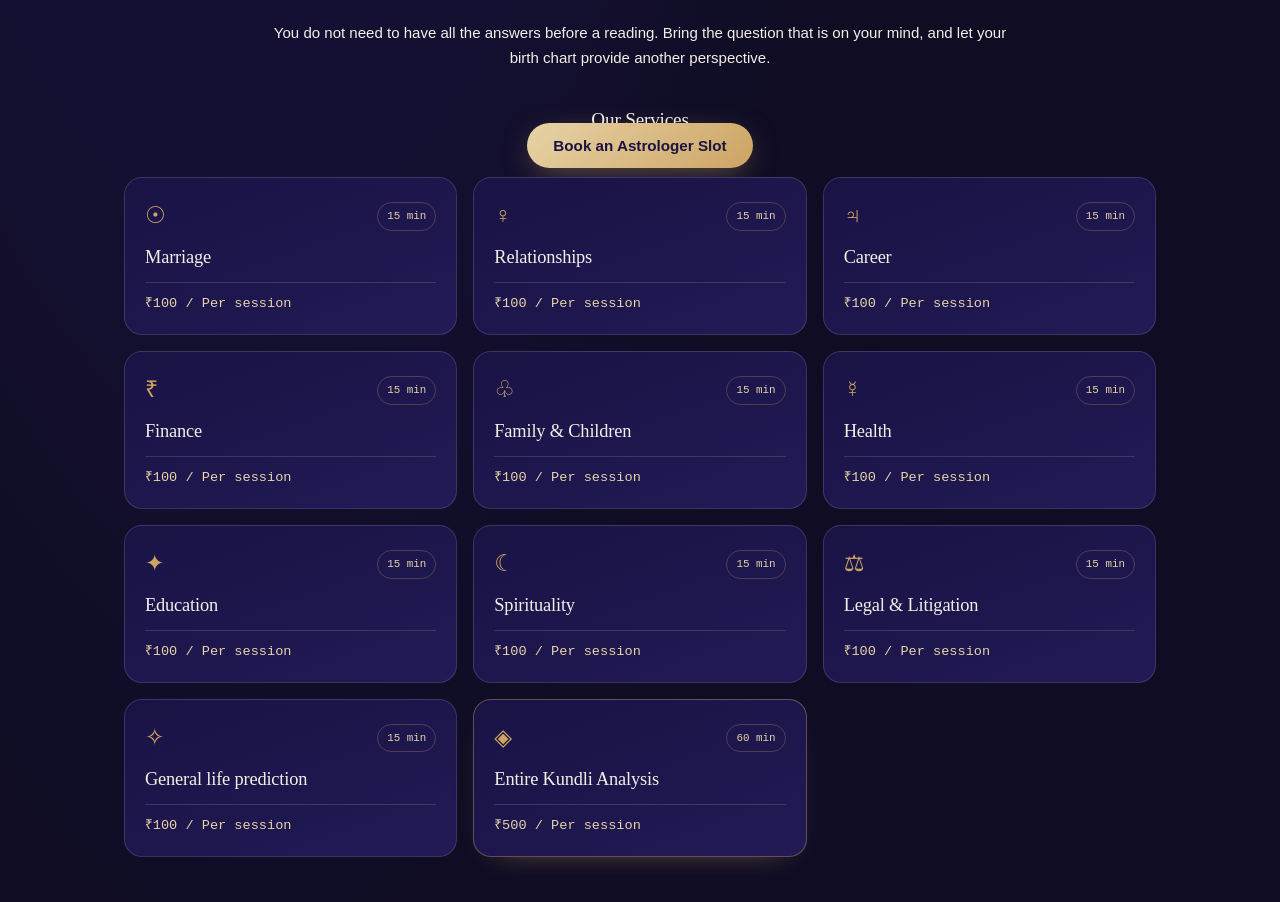
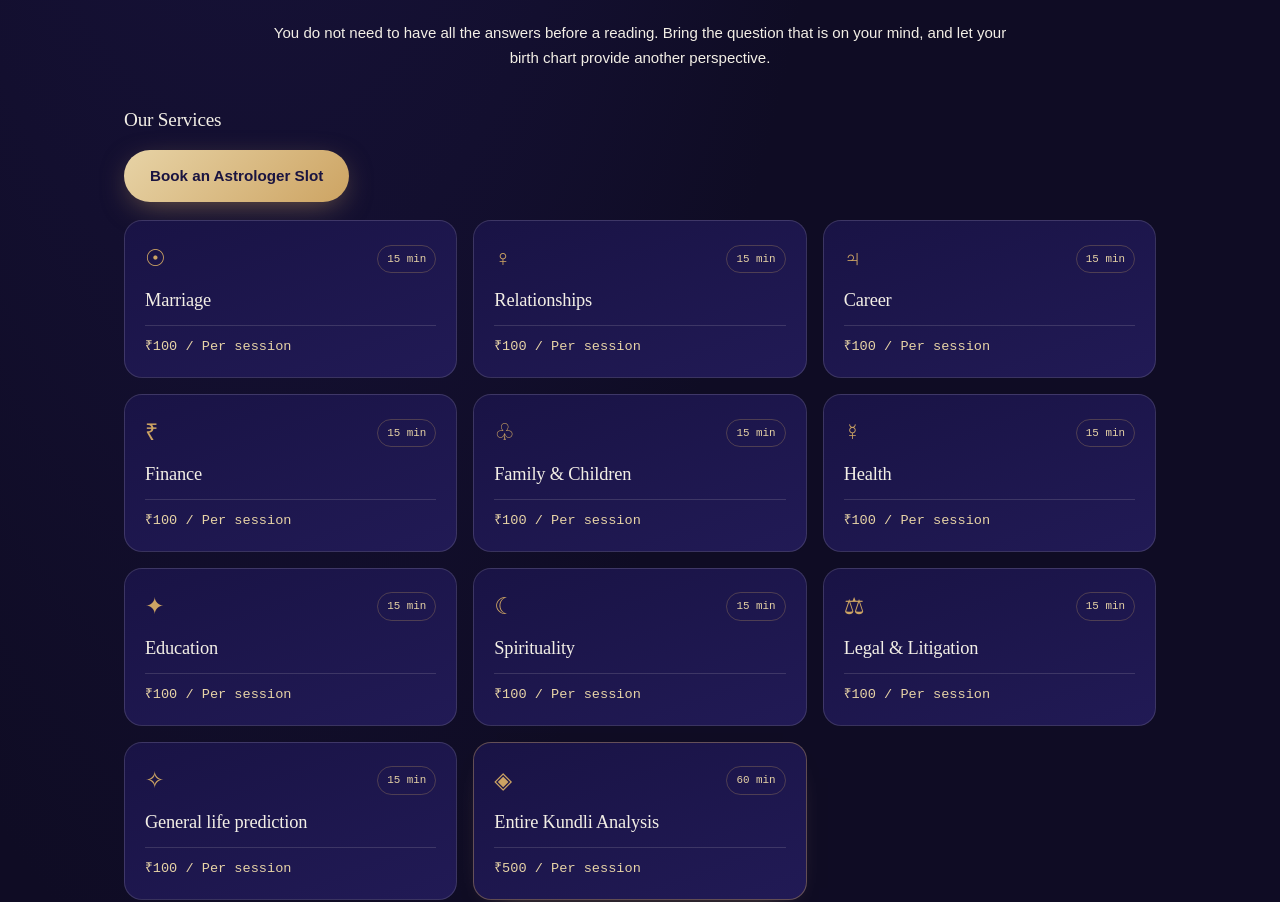
Before and after one commit to anuradha55/nakshatra-readings-gemini, a Next.js app: page / in a window 1280 px wide. Shown: the part 2278-3180 px from the top of the page. Built offline with nearby package versions, Linux system fonts and the light colour scheme; no server answers; the database is empty.

Commit message:
Fix Our Services booking button alignment

```diff
--- a/components/Services.tsx
+++ b/components/Services.tsx
@@ -80,9 +80,19 @@ export default function Services({ language }: { language: Language }) {
           <p className="services-closing">{content.closing}</p>
         </div>
 
-        <div className="services-choice">
+        <div
+          className="services-choice"
+          style={{
+            display: "flex",
+            flexDirection: "column",
+            alignItems: "flex-start",
+            gap: "16px",
+          }}
+        >
           <h3>{content.choose}</h3>
-          <a href="#booking" className="btn-primary">{language === "hi" ? "ज्योतिषी स्लॉट बुक करें" : language === "mr" ? "ज्योतिषी स्लॉट बुक करा" : "Book an Astrologer Slot"}</a>
+          <a href="#booking" className="btn-primary" style={{ display: "inline-flex", alignItems: "center" }}>
+            {language === "hi" ? "ज्योतिषी स्लॉट बुक करें" : language === "mr" ? "ज्योतिषी स्लॉट बुक करा" : "Book an Astrologer Slot"}
+          </a>
         </div>
 
         <div className="service-grid service-grid-all">
```
